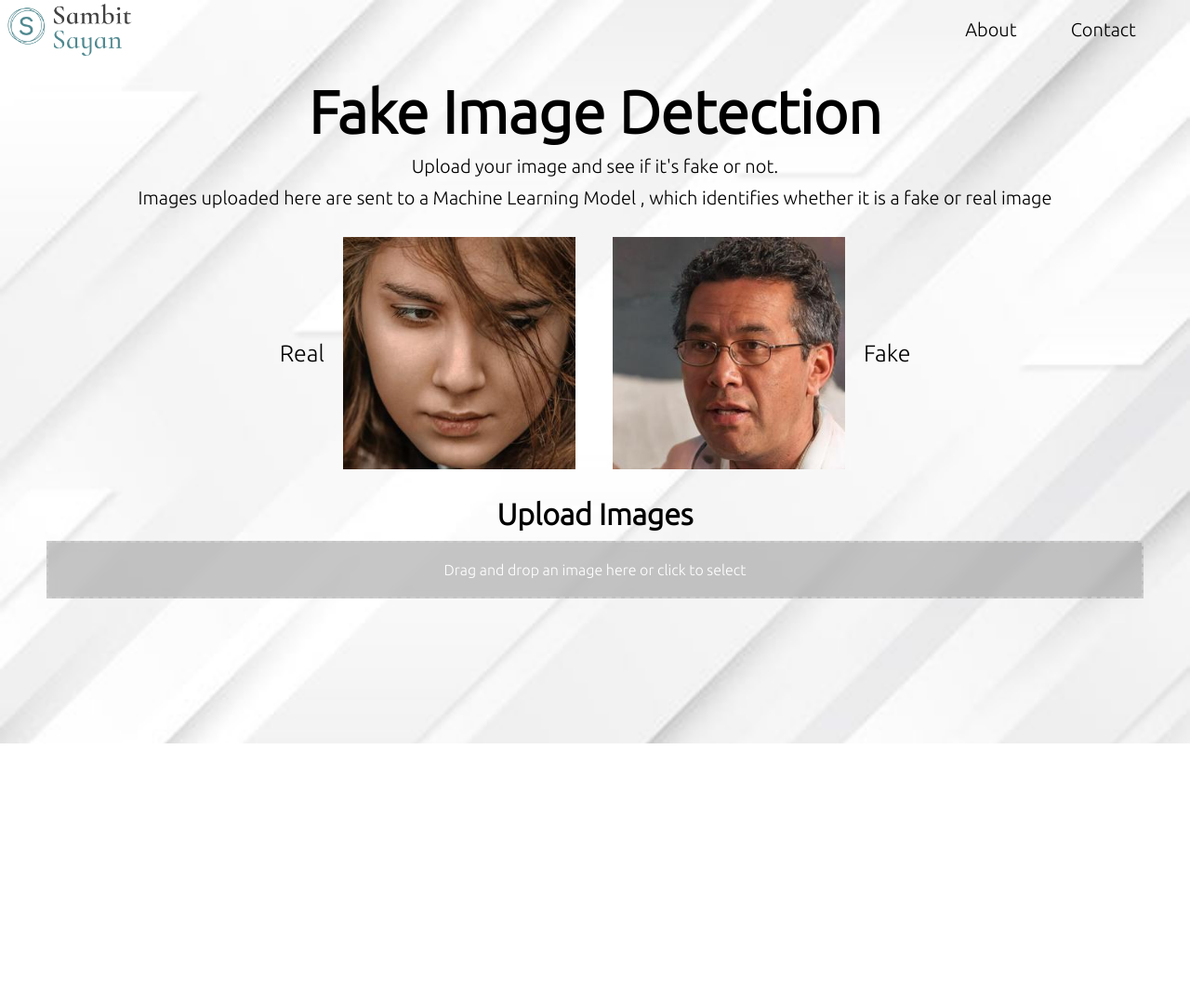
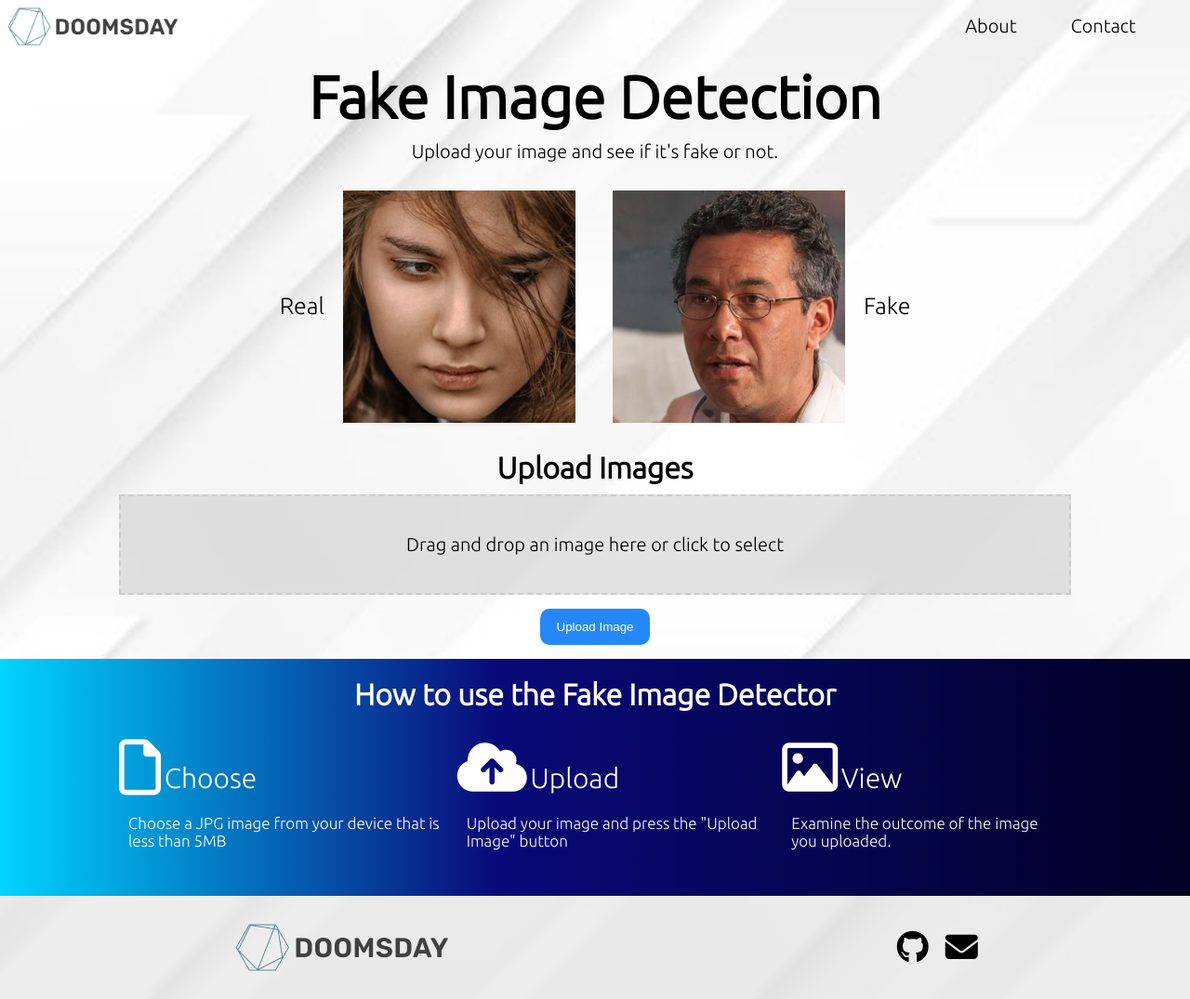
Before and after one commit to sambitsingha/Fake-Image, a plain HTML site: page home.html in a window 1280 px wide. Shown: the whole page at 93% size. Before the commit the page ends 800 px from the top, so only its background shows below. Drawn offline with nearby package versions, Linux system fonts and the light colour scheme; files whose address does not match are found by name.

Commit message:
Minor Changes

```diff
--- a/home.html
+++ b/home.html
@@ -1,55 +1,86 @@
 <!DOCTYPE html>
 <html lang="en">
+
 <head>
 	<meta charset="UTF-8" />
 	<link rel="stylesheet" href="style.css" />
 	<link rel="preconnect" href="https://fonts.googleapis.com" />
 	<link rel="preconnect" href="https://fonts.gstatic.com" crossorigin />
-		<link
-			href="https://fonts.googleapis.com/css2?family=Poppins:wght@300&family=Ubuntu:wght@300&display=swap"
-			rel="stylesheet"
-		/>
+	<link href="https://fonts.googleapis.com/css2?family=Poppins:wght@300&family=Ubuntu:wght@300&display=swap"
+		rel="stylesheet" />
+	<link rel="stylesheet" href="https://cdnjs.cloudflare.com/ajax/libs/font-awesome/6.5.1/css/all.min.css"
+		integrity="sha512-DTOQO9RWCH3ppGqcWaEA1BIZOC6xxalwEsw9c2QQeAIftl+Vegovlnee1c9QX4TctnWMn13TZye+giMm8e2LwA=="
+		crossorigin="anonymous" referrerpolicy="no-referrer" />
+	<script src="https://unpkg.com/scrollreveal"></script>
 	<title>Image Upload</title>
 </head>
+
 <body>
 	<header>
-			<nav>
-				<img src="logo-png.png" alt="" />
+		<nav class="nav">
+			<img src="/images/logo-png.png" alt="" />
 			<div class="sub-nav">
 				<ul>
-						<a href=""><li>About</li></a>
-						<a href=""><li>Contact</li></a>
+					<a href="">
+						<li>About</li>
+					</a>
+					<a href="">
+						<li>Contact</li>
+					</a>
 				</ul>
 			</div>
 		</nav>
 	</header>
 	<div class="hero">
-			<h1>Fake Image Detection</h1>
-			<p>Upload your image and see if it's fake or not.</p>
-			<p>
-				Images uploaded here are sent to a Machine Learning Model , which
-				identifies whether it is a fake or real image
-			</p>
+		<h1 id="heading">Fake Image Detection</h1>
+		<p id="sub-heading">Upload your image and see if it's fake or not.</p>
 		<div id="image">
 			<span>Real</span>
-				<img src="real_81.jpg" alt="" />
-				<img src="fake_118.jpg" alt="" />
+			<img src="/images/real_81.jpg" alt="" />
+			<img src="/images/fake_118.jpg" alt="" />
 			<span>Fake</span>
 		</div>
 	</div>
 	<div class="image-drop">
 		<h1>Upload Images</h1>
-			<div
-				id="drop-area"
+		<div id="drop-area"
 			ondragover="event.preventDefault(); document.getElementById('drop-area').classList.add('highlight')"
-				ondragleave="document.getElementById('drop-area').classList.remove('highlight')"
-				ondrop="handleDrop(event)"
-			>
+			ondragleave="document.getElementById('drop-area').classList.remove('highlight')" ondrop="handleDrop(event)">
 			<p>Drag and drop an image here or click to select</p>
 		</div>
 		<div id="image-preview"></div>
+		<button id="upload">Upload Image</button>
 	</div>
+	<div class="sub-footer">
+		<h1>How to use the Fake Image Detector</h1>
+		<div class="instruction">
+			<div class="first">
+				<i class="fa-regular fa-file"></i>
+				<span>Choose</span>
+				<p>Choose a JPG image from your device that is less than 5MB</p>
+			</div>
+			<div class="second">
+				<i class="fa-solid fa-cloud-arrow-up"></i>
+				<span>Upload</span>
+				<p>Upload your image and press the "Upload Image" button</p>
+			</div>
+			<div class="third">
+				<i class="fa-regular fa-image"></i>
+				<span>View</span>
+				<p>Examine the outcome of the image you uploaded.</p>
+			</div>
+		</div>
+	</div>
+	<div class="footer">
+		<img src="/images/logo-transparent-png.png" alt="">
+		<div class="links">
+			<a href="https://github.com/sambitsingha/Fake-Image"><i class="fa-brands fa-github"
+					style="color: black;"></i></a>
+			<a href=mailto:"sambitsingha777@gmail.com"><i class="fa-solid fa-envelope" style="color: black;"></i></a>
+		</div>
+	</div>
+	<script src="index.js"></script>
+	<script src="reveal.js"></script>
+</body>
 
-		<script src="index.js"></script>
-	</body>
 </html>
--- /dev/null
+++ b/reveal.js
@@ -0,0 +1,23 @@
+ScrollReveal({
+	reset: true,
+	distance: "60px",
+	duration: 2500,
+	delay: 400,
+});
+
+ScrollReveal().reveal("#heading , #sub-heading ,#image,#upload", {
+	delay: 500,
+	origin: "top",
+});
+ScrollReveal().reveal(".image-drop", {
+	delay: 500,
+	origin: "left",
+});
+ScrollReveal().reveal(".sub-footer", {
+	delay: 500,
+	origin: "bottom",
+});
+ScrollReveal().reveal(".footer", {
+	delay: 600,
+	origin: "bottom",
+});
--- a/style.css
+++ b/style.css
@@ -11,14 +11,22 @@ body {
 	font-family: "Ubuntu", sans-serif;
 }
 #drop-area {
-	background-color: rgba(151, 151, 151, 0.546);
+	background-color: rgba(202, 202, 202, 0.546);
 	backdrop-filter: blur(5px);
-	color: white;
 	border: 2px dashed #ccc;
-	padding: 20px 0;
+	padding: 40px 0;
 	margin: 0 50px;
 	text-align: center;
 	cursor: pointer;
+	width: 80%;
+}
+#drop-area:hover {
+	background-color: rgba(59, 59, 59, 0.546);
+	transition: 0.5s;
+	color: white;
+}
+#drop-area p {
+	font-size: 20px;
 }
 #drop-area.highlight {
 	border-color: purple;
@@ -33,7 +41,7 @@ nav {
 	display: flex;
 	justify-content: space-between;
 	align-items: center;
-	margin-bottom: 20px;
+	margin-bottom: 10px;
 }
 img {
 	width: 400px;
@@ -41,7 +49,7 @@ img {
 }
 
 nav img {
-	width: 150px;
+	width: 200px;
 	margin: 0;
 	padding: 0;
 }
@@ -65,6 +73,12 @@ nav img {
 	color: black;
 	text-decoration: none;
 }
+.image-drop {
+	display: flex;
+	justify-content: center;
+	align-items: center;
+	flex-direction: column;
+}
 .image-drop h1 {
 	text-align: center;
 	margin: 10px;
@@ -72,6 +86,7 @@ nav img {
 
 .hero {
 	text-align: center;
+	margin: 0 40px;
 }
 
 .hero h1 {
@@ -93,3 +108,83 @@ nav img {
 	align-items: center;
 	font-size: 25px;
 }
+
+#upload {
+	background-color: rgb(36, 136, 251);
+	padding: 12px 18px;
+	margin: 15px 0;
+	border-radius: 10px;
+	border: none;
+	outline: 0;
+	color: white;
+}
+#upload:hover {
+	background-color: rgb(1, 61, 130);
+	cursor: pointer;
+}
+
+.instruction {
+	display: flex;
+	justify-content: space-between;
+	align-items: center;
+	width: 80%;
+}
+.instruction i {
+	font-size: 60px;
+}
+.instruction span {
+	font-size: 30px;
+}
+
+.instruction p {
+	margin: 20px 10px;
+	font-size: 17px;
+}
+.sub-footer {
+	display: flex;
+	justify-content: center;
+	align-items: center;
+	flex-direction: column;
+	background: rgb(2, 0, 36);
+	background: linear-gradient(
+		270deg,
+		rgba(2, 0, 36, 1) 0%,
+		rgba(9, 9, 121, 1) 58%,
+		rgba(0, 212, 255, 1) 100%
+	);
+	color: white;
+	padding-bottom: 30px;
+}
+.sub-footer h1 {
+	margin-top: 20px;
+	margin-bottom: 30px;
+}
+
+.footer {
+	display: flex;
+	justify-content: space-around;
+	align-items: center;
+	background-color: rgba(232, 231, 231, 0.725);
+	backdrop-filter: blur(5px);
+}
+.footer img {
+	width: 250px;
+}
+
+.links {
+	font-size: 35px;
+}
+.links i {
+	margin: 0 5px;
+}
+.links i:hover {
+	font-size: 45px;
+	cursor: pointer;
+	transition: 0.5s;
+}
+
+#copyright {
+	text-align: center;
+	background-color: rgba(232, 231, 231, 0.725);
+	backdrop-filter: blur(5px);
+}
```
Also changed, not shown: app.js (deleted), images/background.jpg (renamed from background.jpg), images/fake_118.jpg (renamed from fake_118.jpg), images/logo-png.png (added), images/logo-transparent-png.png (added), images/real_81.jpg (renamed from real_81.jpg), logo-png.png (deleted), logo-transparent-png.png (deleted). Lines whose indentation alone changed are shown as unchanged.
